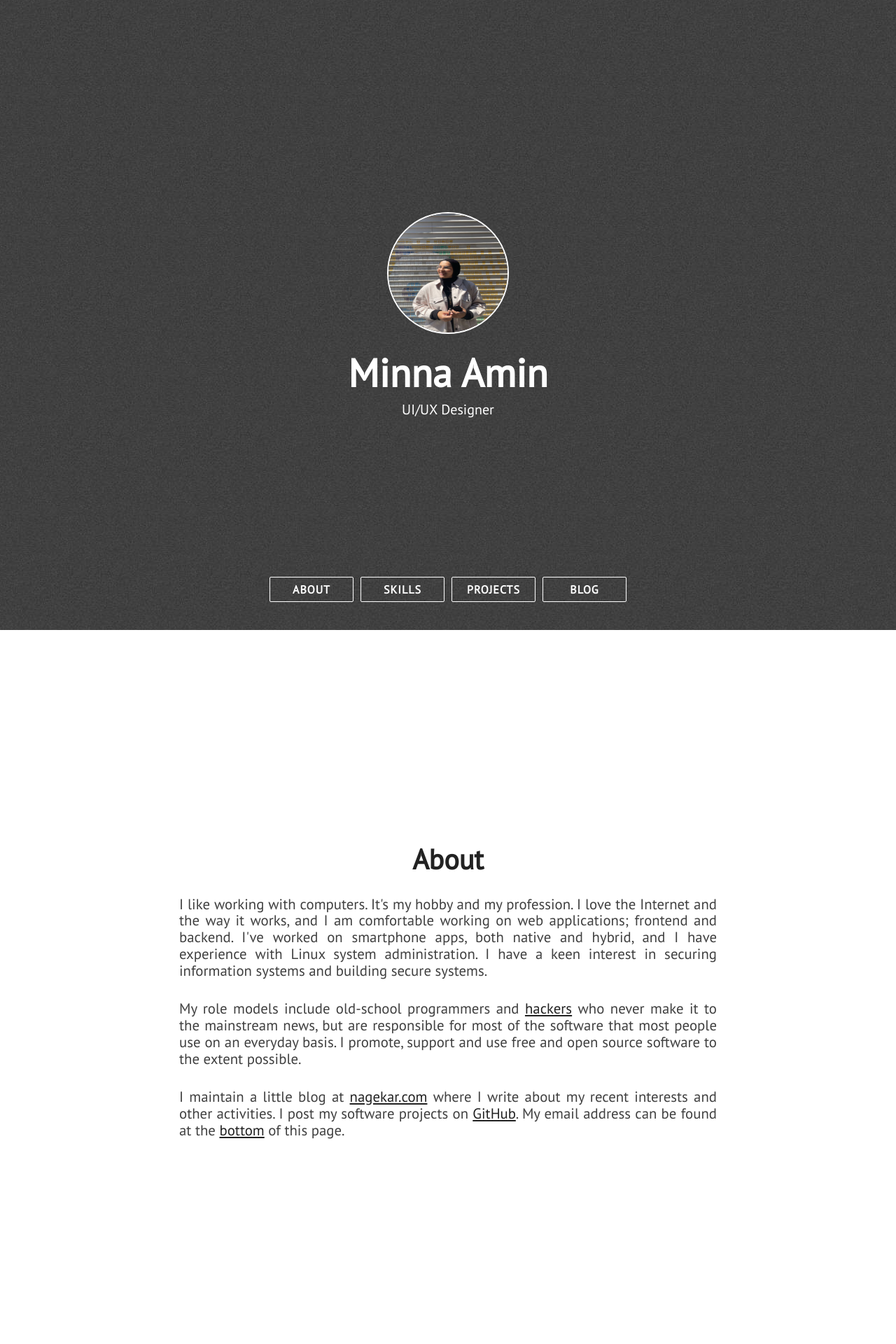
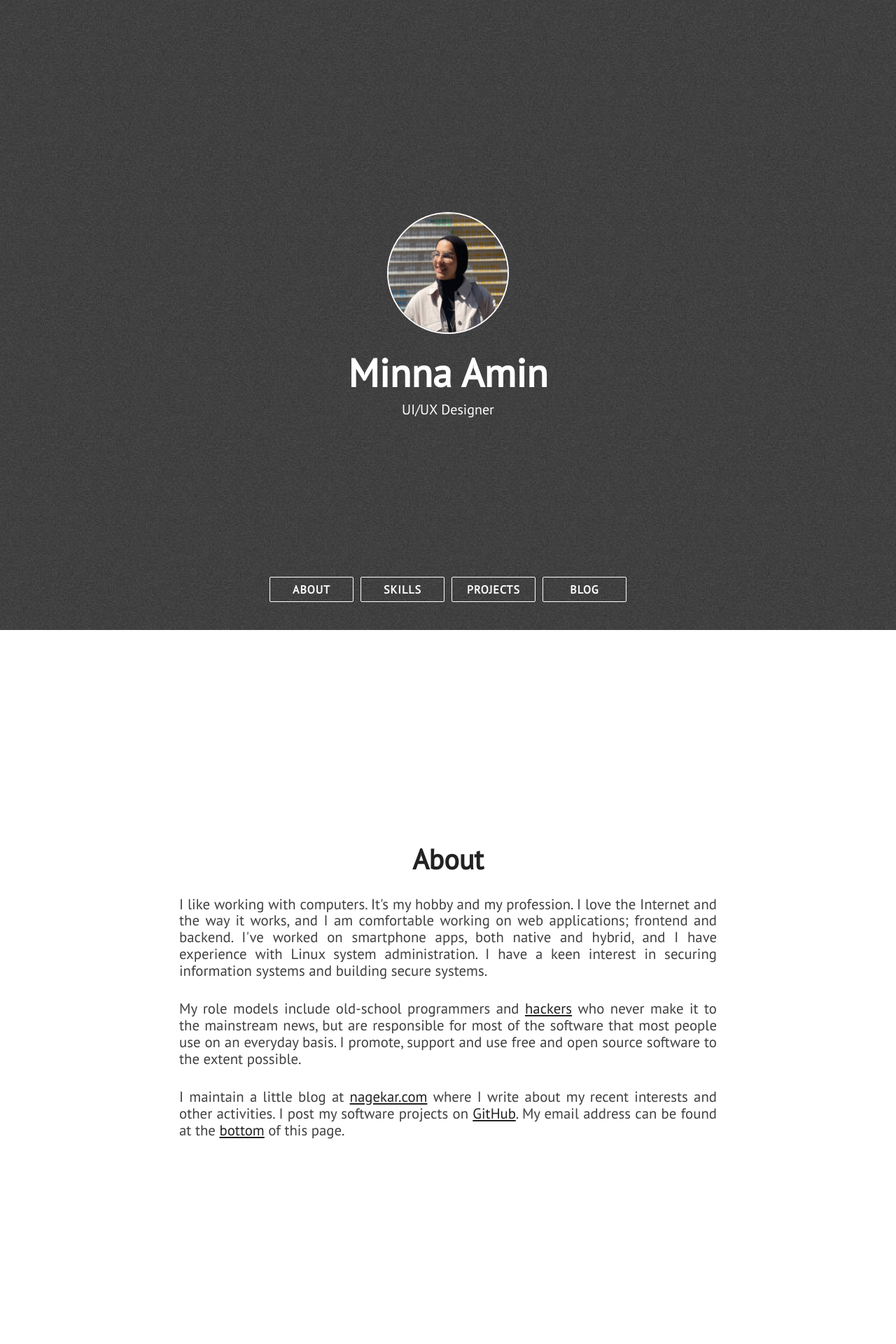
Before and after one commit to minna-amin/minna-amin.github.io, a Jekyll site: the page built from index.html, in a window 1280 px wide. Shown: the top 1920 px of the page at 70% size. Built offline with Jekyll 4.4.1, drawn with Linux system fonts in a browser that asks for light colours; nearby versions of some CDN libraries.

Commit message:
added cropped pic

```diff
--- a/_config.yml
+++ b/_config.yml
@@ -15,7 +15,7 @@ email: minna.amin@gmail.com
 #reddit_username: abhn
 
 # absolute or relative
-profile_picture: assets/images/minna-pic.jpeg
+profile_picture: assets/images/minna-pic2.jpeg
 
 # Google Analytics ID
 google_analytics:
```
Also changed, not shown: assets/images/minna-pic2.jpeg (added).
